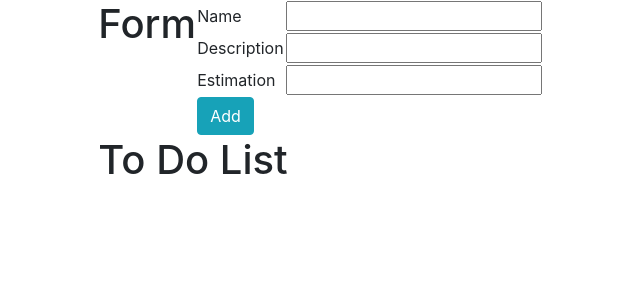
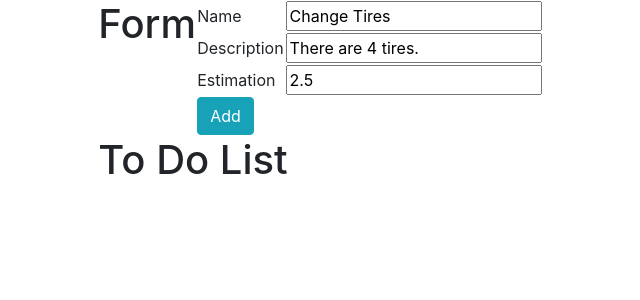
Before and after one commit to ZsoltToth/advancedWebTechnologiesUD_1, a React (Create React App) app in the folder 5_react_state/: page / in a window 1280 px wide. Shown: the top 300 px of the page, without its empty margins (115-755 px from the left). Built offline with nearby package versions, Linux system fonts and the light colour scheme.

Commit message:
React State Example
handleNameChange function was added.

```diff
--- a/5_react_state/src/components/ToDoList.js
+++ b/5_react_state/src/components/ToDoList.js
@@ -1,6 +1,26 @@
 import React from 'react'
 
 class  ToDoList extends React.Component{
+
+
+    constructor(props) {
+        super(props);
+        this.state = {
+            form : {
+                name : 'Change Tires',
+                description : 'There are 4 tires.',
+                estimation : 2.5
+            },
+            todos : []
+        };
+        this.handleNameChange = this.handleNameChange.bind(this);
+    }
+
+    handleNameChange(event){
+        let st = this.state;
+        st.form.name = event.target.value;
+        this.setState(st);
+    }
 
     render() {
         return (
@@ -11,15 +31,31 @@ class  ToDoList extends React.Component{
                         <tbody>
                         <tr>
                             <td>Name</td>
-                            <td><input type="text"/></td>
+                            <td>
+                                <input
+                                    type="text"
+                                    value={this.state.form.name}
+                                    onChange={this.handleNameChange}
+                                />
+                            </td>
                         </tr>
                         <tr>
                             <td>Description</td>
-                            <td><input type="text"/></td>
+                            <td>
+                                <input
+                                    type="text"
+                                    value={this.state.form.description}
+                                />
+                            </td>
                         </tr>
                         <tr>
                             <td>Estimation</td>
-                            <td><input type="number"/></td>
+                            <td>
+                                <input
+                                    type="number"
+                                    value={this.state.form.estimation}
+                                />
+                            </td>
                         </tr>
                         <tr>
                             <td colSpan={2}>
```
